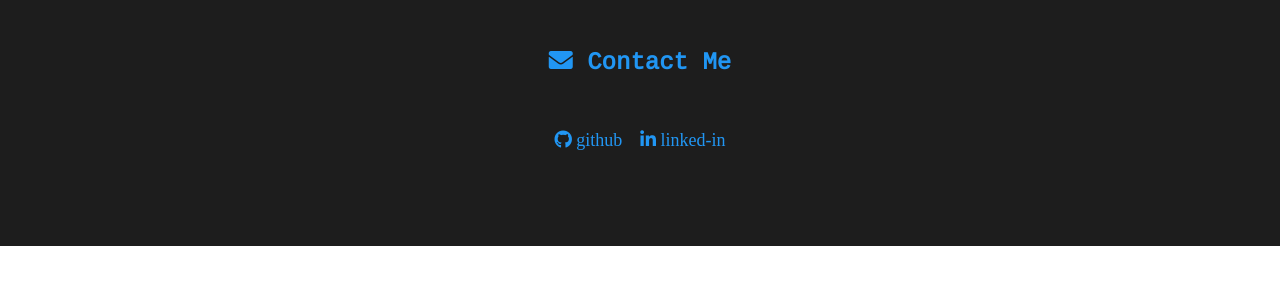
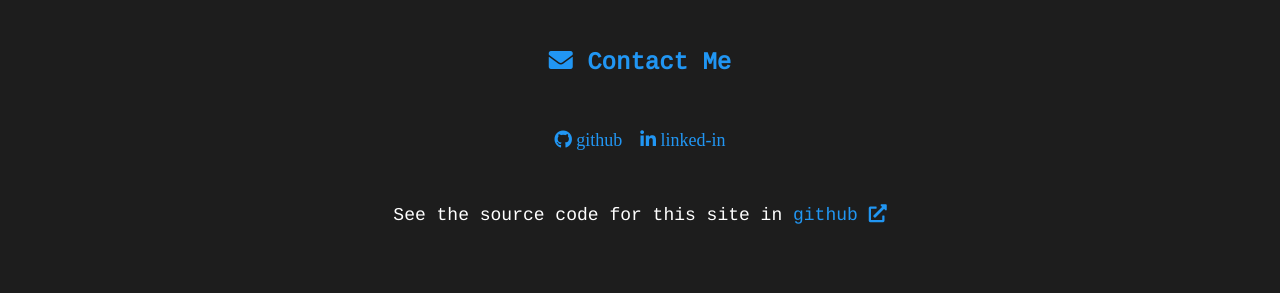
Before and after one commit to Lebnor/Liel-BenOr.github.io, a Flask app: page / in a window 1280 px wide. Shown: the part 3133-3426 px from the top of the page. Before the commit the page ends 3379 px from the top, so only its background shows below. Run offline with Flask 2, Linux system fonts and the light colour scheme; some libraries are stand-ins or nearby versions; some web fonts are replaced.

Commit message:
link to github repository

```diff
--- a/static/styles.css
+++ b/static/styles.css
@@ -730,6 +730,14 @@ a {
   text-decoration: underline;
 }
 
+.repository-text {
+  color: var(--clr-light);
+}
+
+.repository-link {
+  color: var(--clr-accent);
+}
+
 .social-list {
   list-style: none;
   display: flex;
--- a/templates/base.html
+++ b/templates/base.html
@@ -104,6 +104,18 @@
           >
         </li>
       </ul>
+
+      <p class="repository-text">
+        See the source code for this site in
+        <a
+          href="https://github.com/Lebnor/Liel-BenOr.github.io"
+          target="_blank"
+        >
+          <span class="repository-link">
+            github <i class="fas fa-external-link-alt"> </i>
+          </span>
+        </a>
+      </p>
     </footer>
 
     <script src="{{ url_for('static',filename='js/index.js') }}"></script>
```
